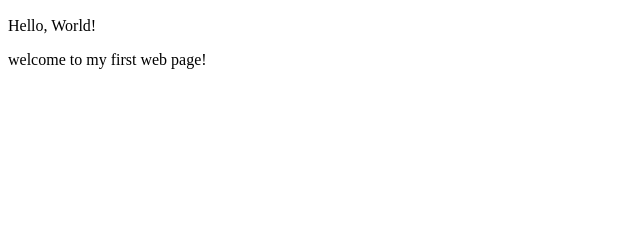
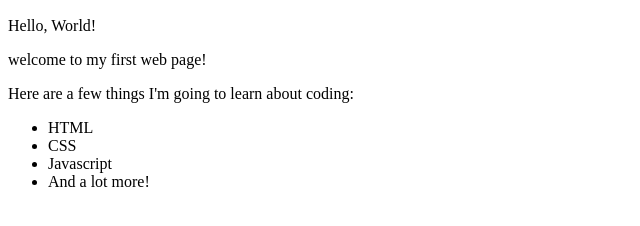
Before and after one commit to apwao/my-first-website, a plain HTML site: page my-first-website.html in a window 1280 px wide. Shown: the part 110-336 px from the top of the page, without its empty margins (0-640 px from the left). Drawn offline with Linux system fonts and the light colour scheme.

Commit message:
add list elements

```diff
--- a/my-first-website.html
+++ b/my-first-website.html
@@ -9,5 +9,13 @@
 
     <p>Hello, World!</p>
     <p>welcome to my first web page!</p>
+
+    <p>Here are a few things I'm going to learn about coding:</p>
+      <ul>
+        <li>HTML</li>
+        <li>CSS</li>
+        <li>Javascript</li>
+        <li>And a lot more!</li>
+      </ul>
   </body>
 </html>
```
